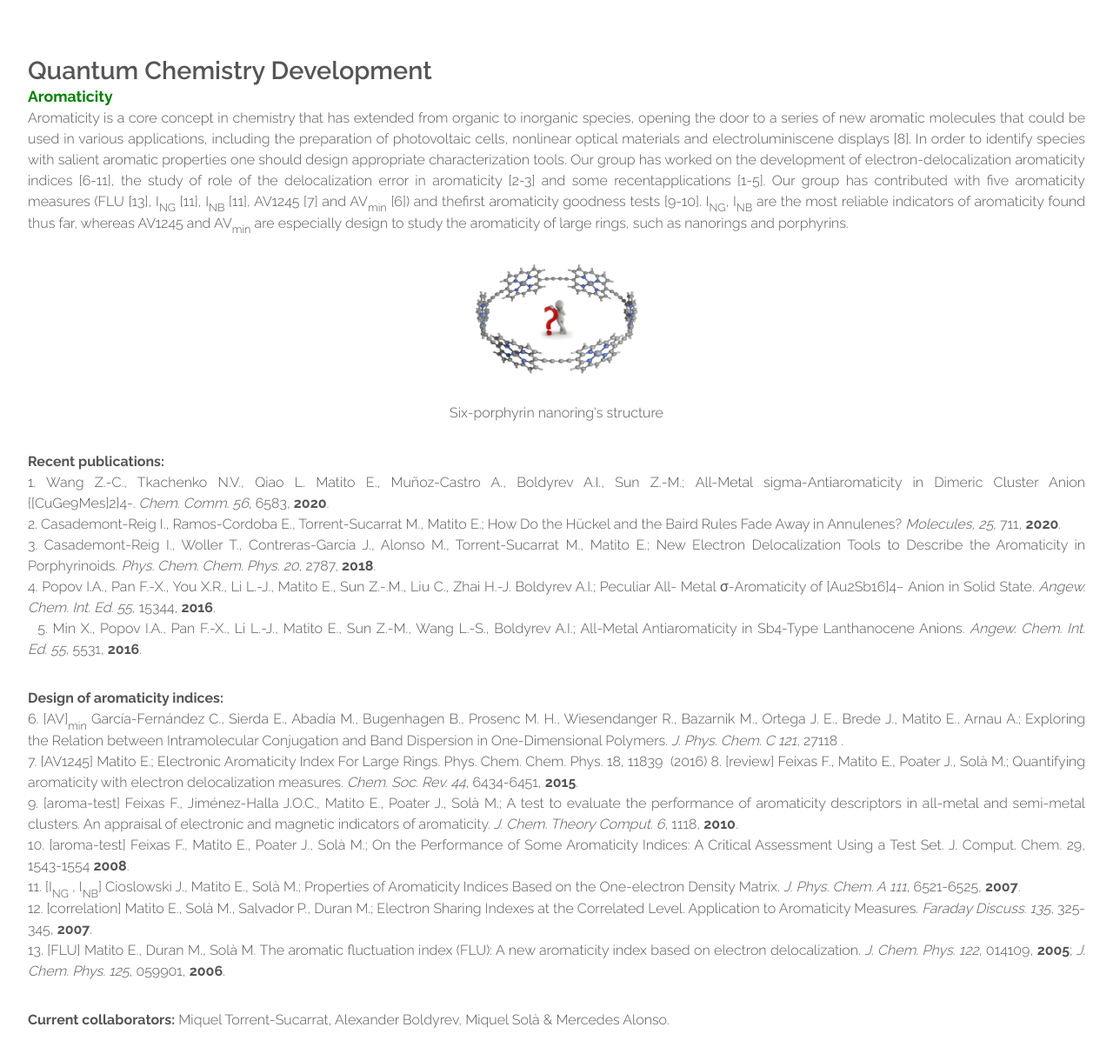
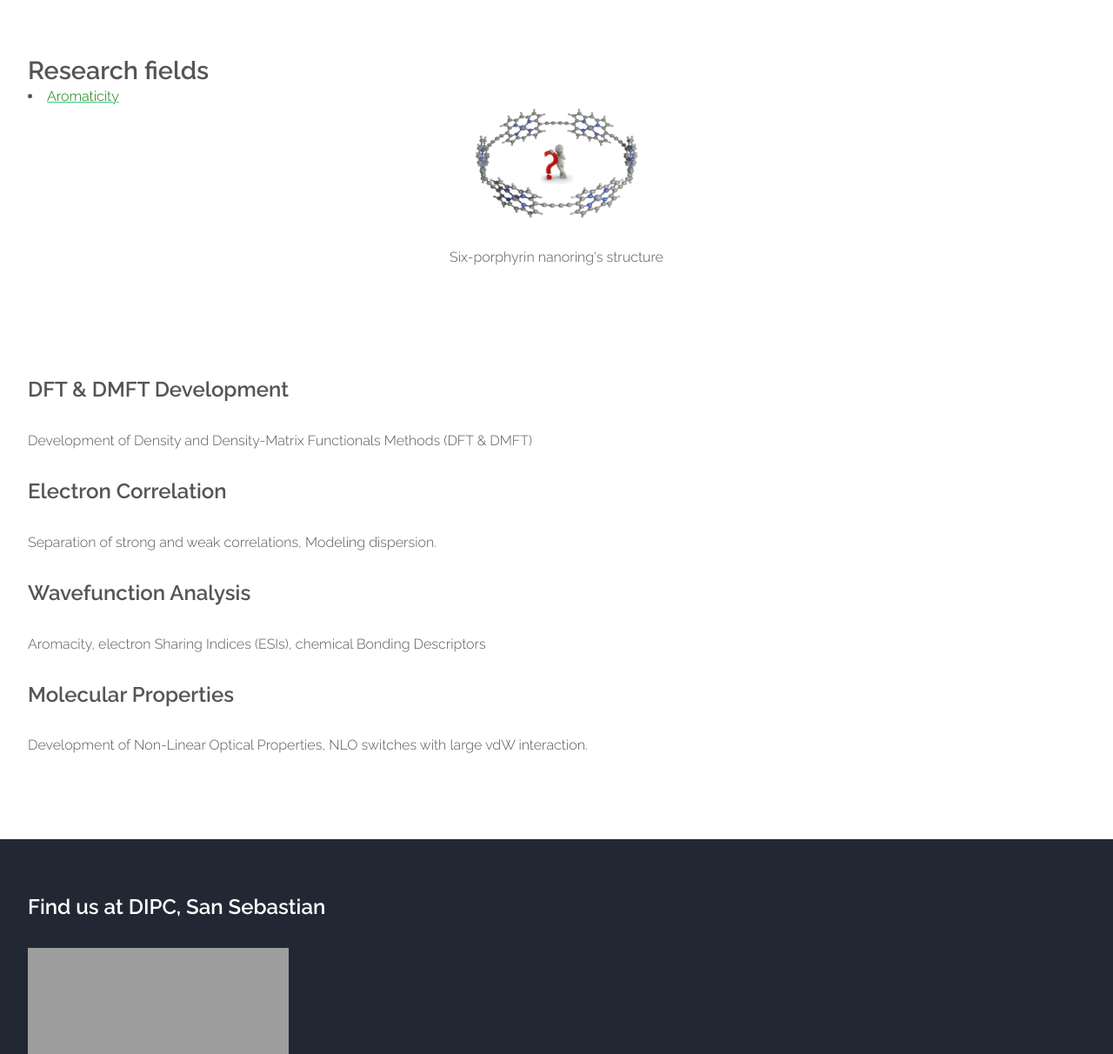
Before and after one commit to old-jekyll-templates/Horizons-Jekyll-Theme, a Jekyll site: the page built from research.html, in a window 1280 px wide and 1400 px high. Shown: the part 188-1400 px from the top of the window at 87% size. Built offline with Jekyll 4.4.1, drawn with Linux system fonts in a browser that asks for light colours; grey boxes are pictures that could not be loaded.

Commit message:
Update research.html

```diff
--- a/research.html
+++ b/research.html
@@ -13,34 +13,11 @@ layout: main
 				<div id="content" class="8u skel-cell-important">
 					<section>
 						<header class="major">
-							<h2>Quantum Chemistry Development</h2>
-							<span class="byline"><b><font color="green">Aromaticity</font></b></span>
-
-						<P ALIGN="justify">Aromaticity is a core concept in chemistry that has extended from organic to inorganic species, opening the door to a series of new aromatic molecules that could be used in various applications, including the preparation of photovoltaic cells, nonlinear optical materials and electroluminiscene displays [8]. In order to identify species with salient aromatic properties one should design appropriate characterization tools. Our group has worked on the development of electron-delocalization aromaticity indices [6-11], the study of role of the delocalization error in aromaticity [2-3] and some recentapplications [1-5].
-					Our group has contributed with five aromaticity measures (FLU [13], I<sub>NG</sub> [11], I<sub>NB</sub> [11], AV1245 [7] and AV<sub>min</sub> [6]) and thefirst aromaticity goodness tests [9-10]. I<sub>NG</sub>, I<sub>NB</sub> are the most reliable indicators of aromaticity found thus far, whereas AV1245 and AV<sub>min</sub> are especially design to study the aromaticity of large rings, such as nanorings and porphyrins. </p>
-
-							<center><a href="#" class="image feature"><img src="{{ site.baseurl }}/assets/images/Aroma2.png" alt="" style="width: 15vw; min-width: 20px;" /></a></center>
-							<center><p>Six-porphyrin nanoring's structure</p></center>
-
-						<P ALIGN="justify">
-							<b>Recent publications:</b><br>
-							1. Wang Z.-C., Tkachenko N.V., Qiao L. Matito E., Muñoz-Castro A., Boldyrev A.I., Sun Z.-M.; All-Metal sigma-Antiaromaticity in Dimeric Cluster Anion {[CuGe9Mes]2}4-. <i>Chem. Comm. 56</i>, 6583, <b>2020</b>.<br>
-							2. Casademont-Reig I., Ramos-Cordoba E., Torrent-Sucarrat M., Matito E.; How Do the Hückel and the Baird Rules Fade Away in Annulenes? <i>Molecules, 25</i>, 711, <b>2020</b>.<br>
-							3. Casademont-Reig I., Woller T., Contreras-García J., Alonso M., Torrent-Sucarrat M., Matito E.; New Electron Delocalization Tools to Describe the Aromaticity in Porphyrinoids. <i>Phys. Chem. Chem. Phys. 20</i>, 2787, <b>2018</b>.<br>
-							4. Popov I.A., Pan F.-X., You X.R., Li L.-J., Matito E., Sun Z.-.M., Liu C., Zhai H.-J. Boldyrev A.I.; Peculiar All- Metal σ-Aromaticity of [Au2Sb16]4− Anion in Solid State. <i>Angew. Chem. Int. Ed. 55</i>, 15344, <b>2016</b>.<br>
-							5. Min X., Popov I.A., Pan F.-X., Li L.-J., Matito E., Sun Z.-M., Wang L.-S., Boldyrev A.I.; All-Metal Antiaromaticity in Sb4-Type Lanthanocene Anions. <i>Angew. Chem. Int. Ed. 55</i>, 5531, <b>2016</b>.<br></p>
-
-						<P ALIGN="justify"><b>Design of aromaticity indices:</b><br>
-							6. [AV]<sub>min</sub> García-Fernández C., Sierda E., Abadía M., Bugenhagen B., Prosenc M. H., Wiesendanger R., Bazarnik M., Ortega J. E., Brede J., Matito E., Arnau A.; Exploring the Relation between Intramolecular Conjugation and Band Dispersion in One-Dimensional Polymers. <i>J. Phys. Chem. C 121</i>, 27118 <b2017</b>.<br>
-							7. [AV1245] Matito E.; Electronic Aromaticity Index For Large Rings. Phys. Chem. Chem. Phys. 18, 11839  (2016)
-							8. [review] Feixas F., Matito E., Poater J., Solà M.; Quantifying aromaticity with electron delocalization measures. <i>Chem. Soc. Rev. 44</i>, 6434-6451, <b>2015</b>.<br>
-							9. [aroma-test] Feixas F., Jiménez-Halla J.O.C., Matito E., Poater J., Solà M.; A test to evaluate the performance of aromaticity descriptors in all-metal and semi-metal clusters. An appraisal of electronic and magnetic indicators of aromaticity. <i>J. Chem. Theory Comput. 6</i>, 1118, <b>2010</b>.<br>
-							10. [aroma-test] Feixas F., Matito E., Poater J., Solà M.; On the Performance of Some Aromaticity Indices: A Critical Assessment Using a Test Set. J. Comput. Chem. 29</i>, 1543-1554 <b>2008</b>.<br>
-							11. [I<sub>NG</sub> , I<sub>NB</sub>] Cioslowski J., Matito E., Solà M.; Properties of Aromaticity Indices Based on the One-electron Density Matrix. <i>J. Phys. Chem. A 111</i>, 6521-6525, <b>2007</b>.<br>
-							12. [correlation] Matito E., Solà M., Salvador P., Duran M.; Electron Sharing Indexes at the Correlated Level. Application to Aromaticity Measures. <i>Faraday Discuss. 135</i>, 325-345, <b>2007</b>.<br>
-							13. [FLU] Matito E., Duran M., Solà M. The aromatic fluctuation index (FLU): A new aromaticity index based on electron delocalization. <i>J. Chem. Phys. 122</i>, 014109, <b>2005</b>; <i>J. Chem. Phys. 125</i>, 059901, <b>2006</b>.<br></p>
-
-						<P ALIGN="justify"><b>Current collaborators:</b> Miquel Torrent-Sucarrat, Alexander Boldyrev, Miquel Solà &amp; Mercedes Alonso.</p>
+						<h2>Research fields</h2>
+						<!-- <span class="byline"><b><font color="green">Aromaticity</font></b></span> -->
+						<li><a href="{{ site.baseurl }}/researchs/aromaticity.html"><font color="green">Aromaticity</font></a></li>
+						<center><a href="#" class="image feature"><img src="{{ site.baseurl }}/assets/images/Aroma2.png" alt="" style="width: 15vw; min-width: 20px;" /></a></center>
+						<center><p>Six-porphyrin nanoring's structure</p></center>
 
 						</header>
 						<p></p>
```
